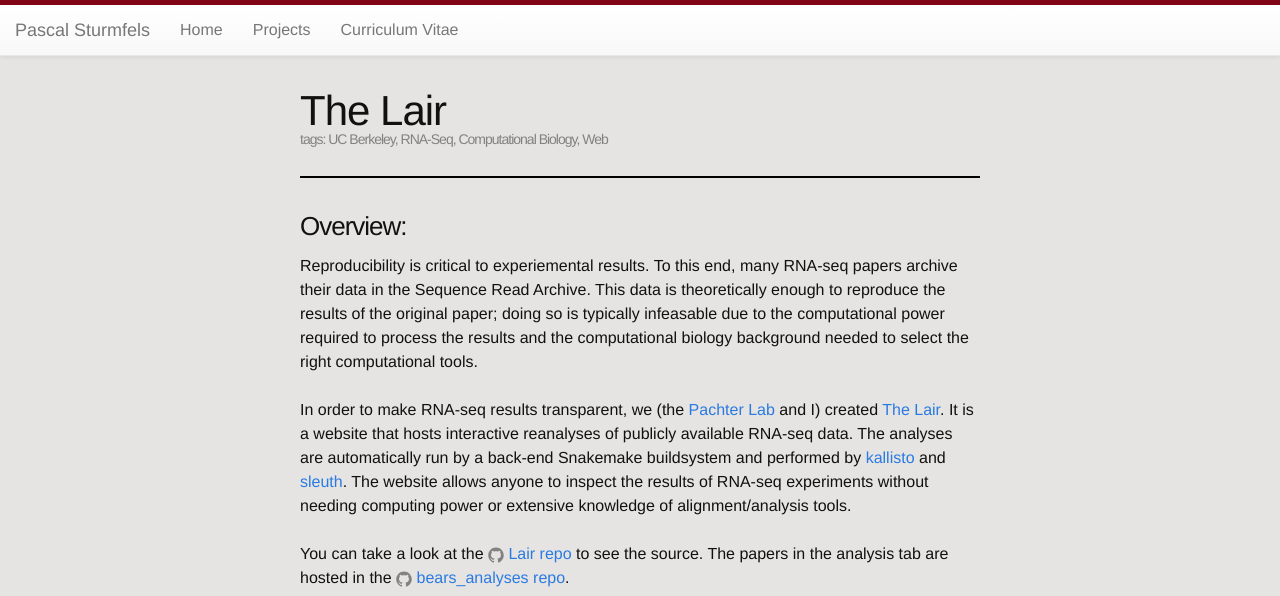
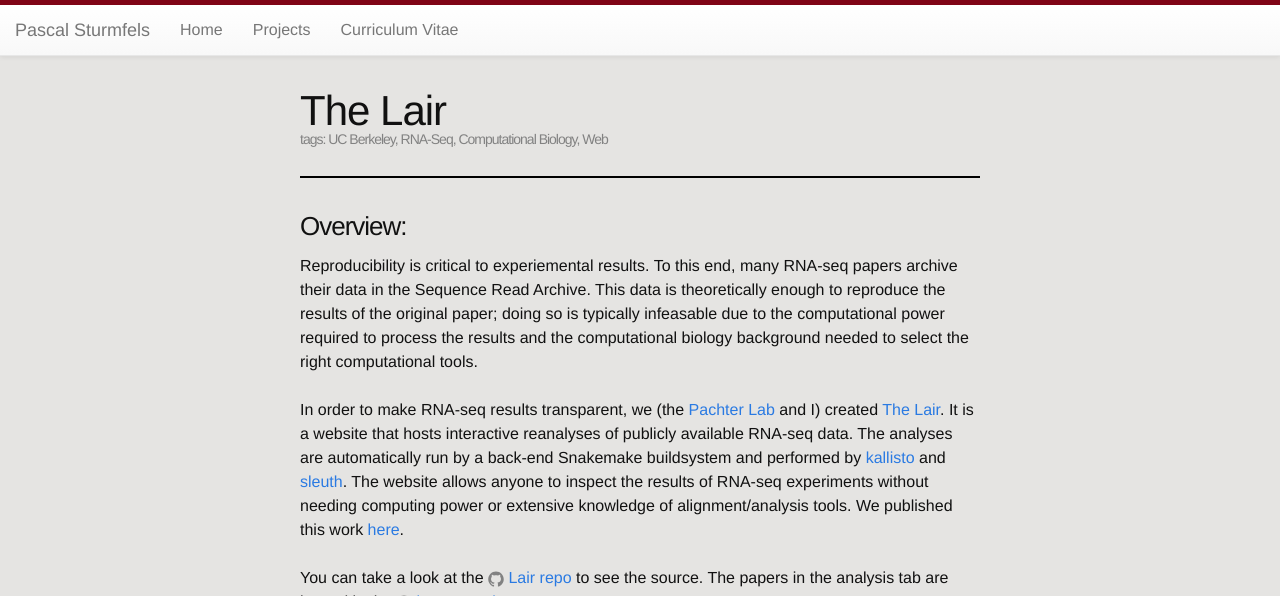
Before and after one commit to mohammadusamasaleem/mohammadusamasaleem, a Jekyll site: the page built from _posts/2016-05-28-the_lair.html, in a window 1280 px wide and 900 px high, cut to the strip 0-596 px from the top of the window. Built offline with Jekyll 4.4.1, drawn with Linux system fonts in a browser that asks for light colours.

Commit message:
added link to pub

```diff
--- a/_posts/2016-05-28-the_lair.html
+++ b/_posts/2016-05-28-the_lair.html
@@ -11,7 +11,9 @@
     <a target="_blank" href="http://pachterlab.github.io/lair/">The Lair</a> is a website
     that hosts interactive reanalyses of publicly available RNA-seq data. The
     analyses are automatically run by a back-end Snakemake buildsystem and
-    performed by kallisto and sleuth.
+    performed by kallisto and sleuth. This work was published in
+    <a target="_blank" href="http://dx.doi.org/10.1186/s12859-016-1357-2"> an article
+    in BMC Bioinformatics</a>.
     The website promotes verifiability of RNA-seq experiements.
 
 background: >
@@ -60,7 +62,9 @@
 <a target="_blank" href="http://pachterlab.github.io/kallisto/">kallisto</a> and
 <a target="_blank" href="http://pachterlab.github.io/sleuth/">sleuth</a>.
 The website allows anyone to inspect the results of RNA-seq experiments without
-needing computing power or extensive knowledge of alignment/analysis tools. <br /><br />
+needing computing power or extensive knowledge of alignment/analysis tools. We published
+this work <a target="_blank" href="http://dx.doi.org/10.1186/s12859-016-1357-2">here</a>.
+<br /><br />
 
 You can take a look at the <a target="_blank" href="https://github.com/pachterlab/lair"><span class="icon icon--github">
 {% include icon-github.svg %}</span><span class="username">Lair repo</span></a>
```
